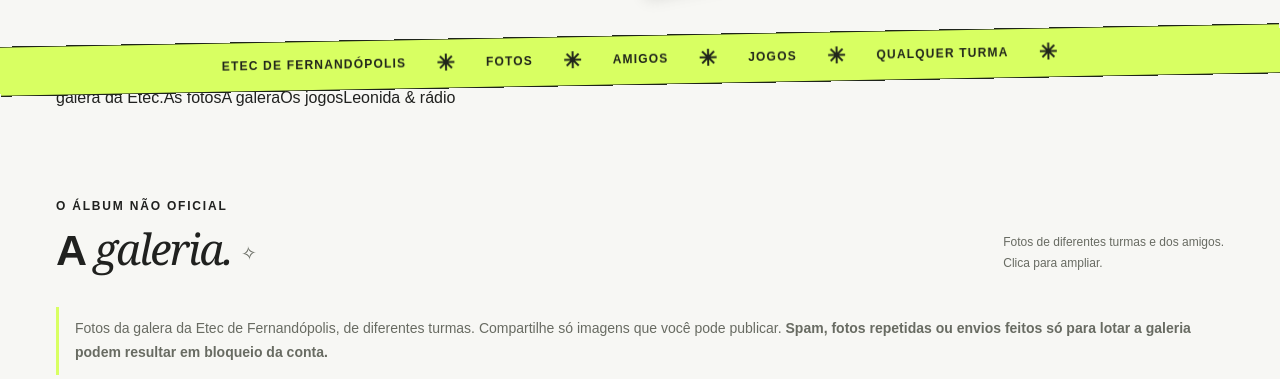
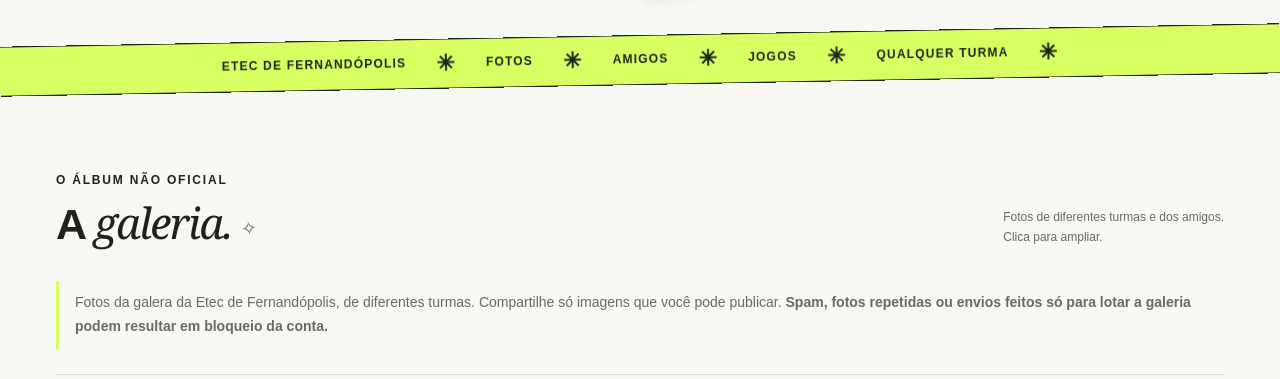
Before and after one commit to zeballosss/Zeballos, a plain HTML site: page index.html in a window 1280 px wide. Shown: the part 718-1097 px from the top of the page. Drawn offline with Linux system fonts and the light colour scheme.

Commit message:
Remove faixa duplicada de links da página

```diff
--- a/index.html
+++ b/index.html
@@ -68,7 +68,6 @@
 
     <div class="ticker" aria-hidden="true"><div>ETEC DE FERNANDÓPOLIS <span>✳</span> FOTOS <span>✳</span> AMIGOS <span>✳</span> JOGOS <span>✳</span> QUALQUER TURMA <span>✳</span></div></div>
 
-    <nav class="quick-nav" aria-label="Explorar as partes do site"><div class="quick-nav-inner container"><a class="quick-brand" href="#inicio">galera da Etec.</a><a href="#galeria">As fotos</a><a href="#turma">A galera</a><a href="#recreio">Os jogos</a><a href="#intervalo">Leonida & rádio</a></div></nav>
 
     <section class="gallery-section container section" id="galeria" aria-labelledby="gallery-title">
       <div class="section-heading"><div><p class="eyebrow">O ÁLBUM NÃO OFICIAL</p><h2 id="gallery-title">A <span class="serif-word">galeria.</span><button type="button" class="inside-note " data-inside-joke="Valentina" data-joke-symbol="✧" data-joke-tone="pink" aria-label="Ler anotação do álbum" title="Ler anotação">✧</button></h2></div><p>Fotos de diferentes turmas e dos amigos.<br>Clica para ampliar.</p></div>
```
